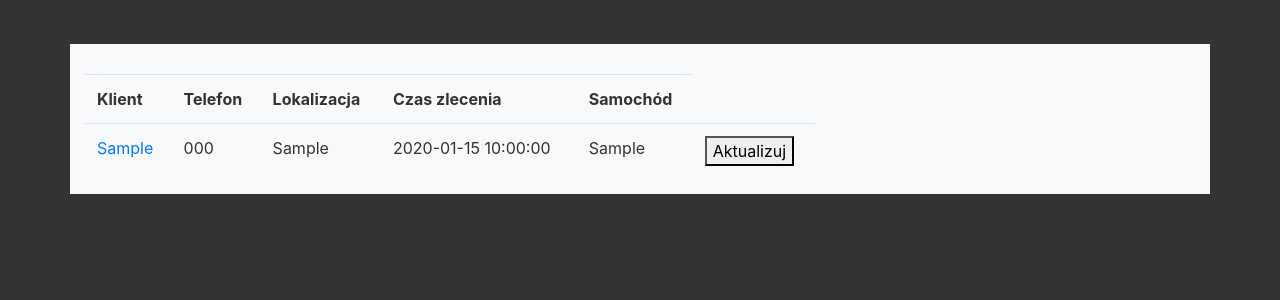
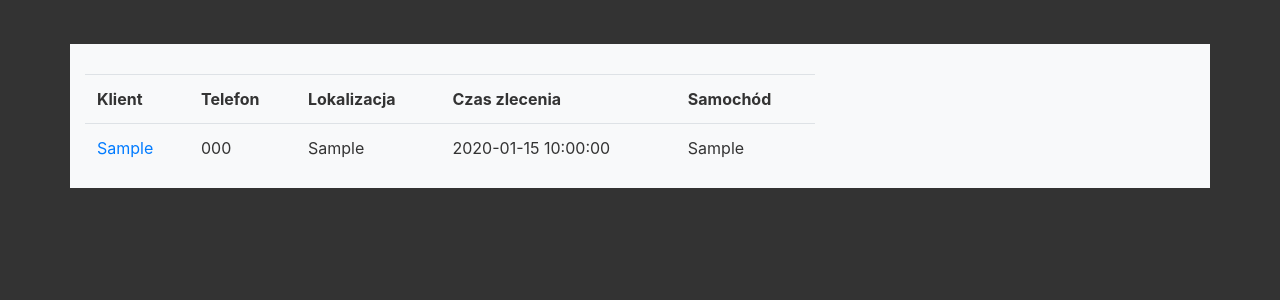
Before and after one commit to Introligator1998/TransportManagementSystem, a Flask app: page /showorder in a window 1280 px wide. Shown: the part 156-456 px from the top of the page. Run offline with Flask 2, Linux system fonts and the light colour scheme; tables that the repository leaves empty hold one stand-in row (values such as "Sample post"); some libraries are stand-ins or nearby versions.

Commit message:
Zmiany w layout.html

```diff
--- a/TMA/templates/showorder.html
+++ b/TMA/templates/showorder.html
@@ -15,9 +15,6 @@
         <td> {{ order.miejsce }} </td>
         <td> {{order.czas_r}}</td>
         <td> {{order.nazwa_samochodu}}</td>
-        <td>
-            <button type="submit" value="submit" name="" id="" formaction="">Aktualizuj</button>
-        </td>
     </tr>
     {% endfor %}
 </table>
```
